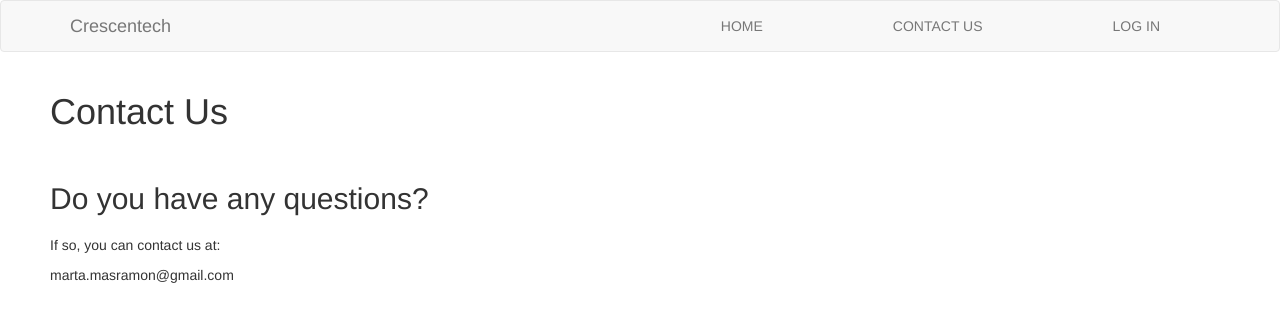
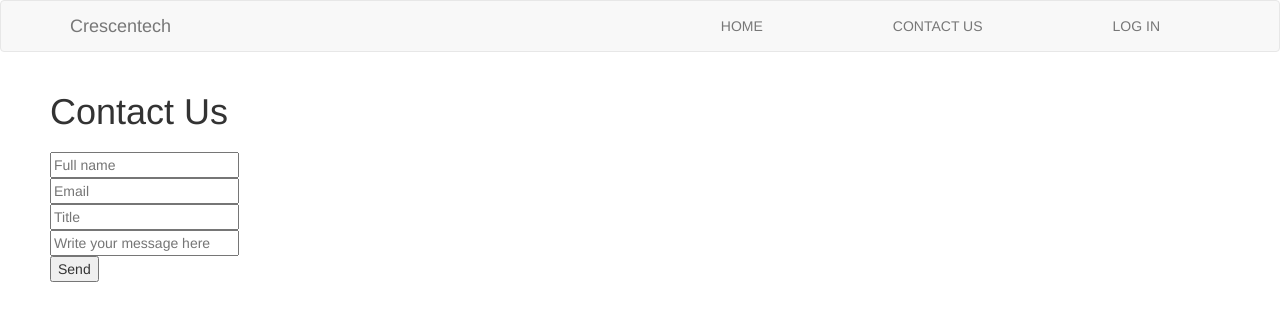
Before and after one commit to Martamasramon/Crescentech_client, a React (Create React App) app: page /contact in a window 1280 px wide. Shown: the top 322 px of the page. Built offline with nearby package versions, Linux system fonts and the light colour scheme; no server answers.

Commit message:
Contact us form (no email sent)

```diff
--- a/src/Views/ContactUs.js
+++ b/src/Views/ContactUs.js
@@ -1,8 +1,25 @@
-import React, {Component} from "react";
+import React, {useState} from "react";
 
-class ContactUs extends Component {
+const ContactUs = () => {
 
-  render() {
+  const [message, setMessage] = useState({
+    name: "",
+    email: "",
+    title: "",
+    body: ""
+  });
+
+  const { name, email, title, body } = message;
+
+  const update = (e) => setMessage({
+    ...message,[e.target.name]:e.target.value
+  });
+
+  const onSubmit = async (e) => {
+
+  };
+
+
   return (
       <div id="contact">
 
@@ -10,15 +27,41 @@ class ContactUs extends Component {
             <h1>Contact Us</h1>
         </div>
 
-            <div className="body">
-                <h2>Do you have any questions?</h2>
-                <p>If so, you can contact us at:</p>
-                <p>marta.masramon@gmail.com</p>
-            </div>
+        <form onSubmit={onSubmit}>
+          <input
+            onChange={update}
+            name="name"
+            placeholder="Full name"
+            value={name}
+            required
+          />
+          <input
+            onChange={update}
+            name="email"
+            placeholder="Email"
+            value={email}
+            required
+          />
+          <input
+            onChange={update}
+            name="title"
+            placeholder="Title"
+            value={title}
+            required
+          />
+          <input
+            onChange={update}
+            name="body"
+            placeholder="Write your message here"
+            value={body}
+            required
+          />
+          <input type="submit" value="Send"/>
+        </form>
 
     </div>
   );
-  }
+
 }
 
 export default ContactUs;
--- a/zohoverify/verifyforzoho.html
+++ /dev/null
@@ -1 +0,0 @@
-71132268
```
Lines whose indentation alone changed are shown as unchanged.
